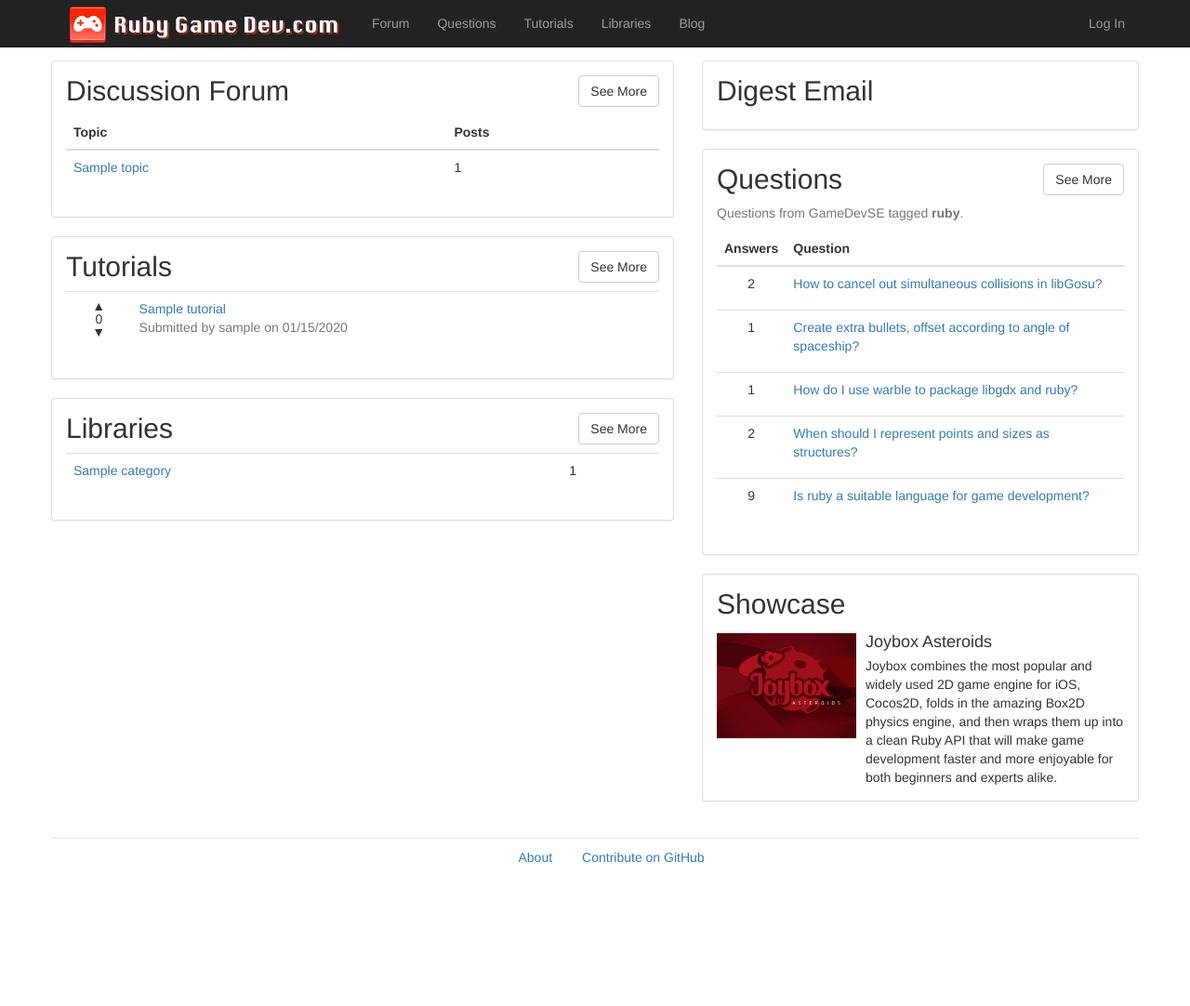
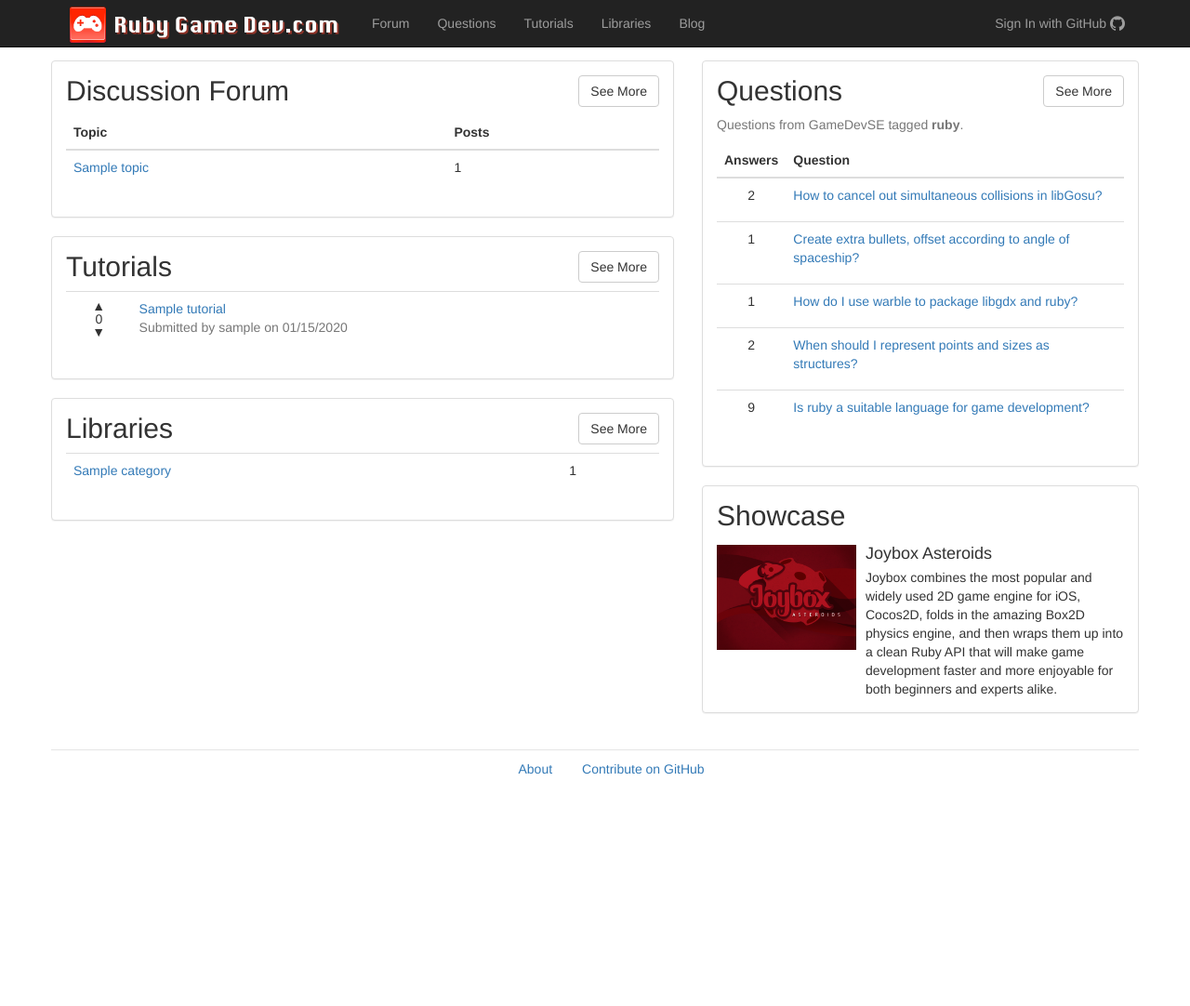
Before and after one commit to ruby-rcade/RubyGameDev.com, a Rails app: page / in a window 1280 px wide. Shown: the whole page at 93% size. After the commit the page ends 833 px from the top, so only its background shows below. Run offline with Rails 7, Linux system fonts and the light colour scheme; tables that the repository leaves empty hold one stand-in row (values such as "Sample post"); style sheets or scripts are compiled from the project's sources; some libraries are stand-ins or nearby versions.

Commit message:
small updates to sign in link

```diff
--- a/app/views/layouts/application.html.erb
+++ b/app/views/layouts/application.html.erb
@@ -12,6 +12,7 @@
 
   	<title><%= content_for?(:title) ? yield(:title) : "RubyGameDev.com - A hub for discussion around Ruby game development" %></title>
 
+    <link href="//netdna.bootstrapcdn.com/font-awesome/4.0.1/css/font-awesome.css" rel="stylesheet">
     <%= stylesheet_link_tag    "application", media: "all", "data-turbolinks-track" => true %>
     <%= javascript_include_tag "application", "data-turbolinks-track" => true %>
     <%= csrf_meta_tags %>
@@ -48,7 +49,7 @@
                 </ul>
               </li>
             <% else %>
-              <li><%= link_to "Log In", '/auth/github' %></li>
+              <li><%= link_to 'Sign In with GitHub <i class="fa fa-lg fa-github"></i>'.html_safe, '/auth/github' %></li>
             <% end %>
           </ul>
         </div><!--/.navbar-collapse -->
--- a/app/views/pages/home.html.erb
+++ b/app/views/pages/home.html.erb
@@ -82,10 +82,10 @@
 
   <div class="col-md-5">
 
-    <div class="panel panel-default">
-      <div class="panel-body">
-        <h2>Digest Email</h2>
-        <% if signed_in? %>
+    <% if signed_in? %>
+      <div class="panel panel-default">
+        <div class="panel-body">
+          <h2>Digest Email</h2>
           <% if current_user.digest_subscriber %>
             <p>You are signed up to receive <strong><%= current_user.digest_frequency %></strong> digest emails.</p>
           <% else %>
@@ -110,9 +110,9 @@
               <%= f.submit 'Subscribe', class: 'btn btn-primary' %>
             <% end %>
           <% end %>
-        <% end %>
+        </div>
       </div>
-    </div>
+    <% end %>
 
     <div class="panel panel-default">
       <div class="panel-body">
```
Also changed, not shown: Gemfile.
